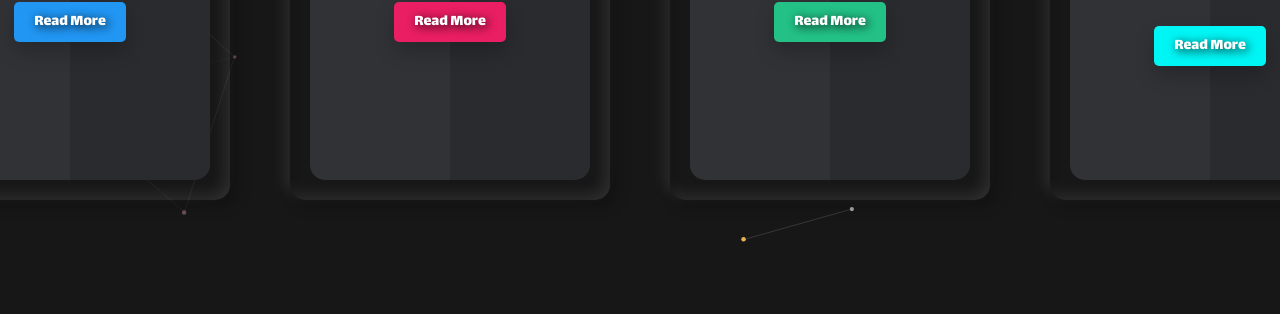
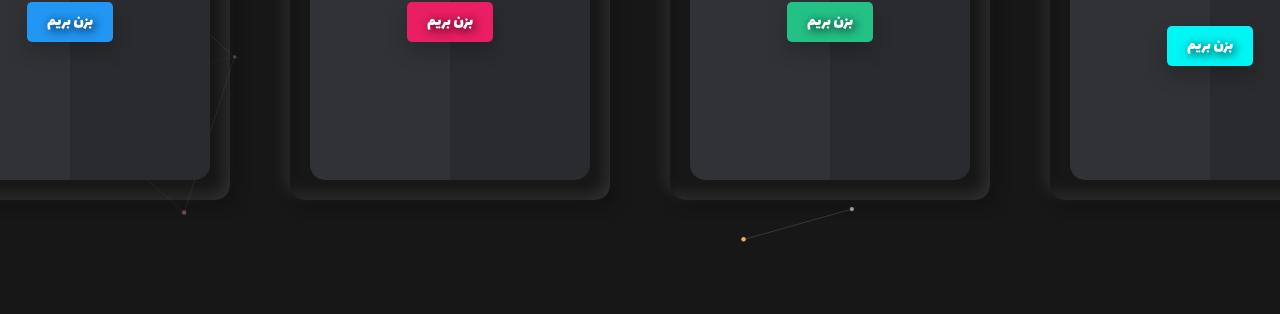
Before and after one commit to WiseMindDev/FastTool, a plain HTML site: page index.html in a window 1280 px wide. Shown: the part 546-860 px from the top of the page. Drawn offline with nearby package versions, Linux system fonts and the light colour scheme.

Commit message:
Update index.html
changed  '' read more '' to '' بزن بریم ''

```diff
--- a/index.html
+++ b/index.html
@@ -54,7 +54,7 @@
                 <h3></h3>
                 <p></p>
                 <a href="tools/Password-Generator.html" target="_blank"
-                  >Read More</a
+                  >بزن بریم</a
                 >
               </div>
             </div>
@@ -67,7 +67,7 @@
                 <h3></h3>
                 <p></p>
                 <a href="tools/Expense-Tracker.html" target="_blank"
-                  >Read More</a
+                  >بزن بریم</a
                 >
               </div>
             </div>
@@ -79,7 +79,7 @@
                 <h2>ToDo APP</h2>
                 <h3></h3>
                 <p></p>
-                <a href="tools/ToDo-App.html" target="_blank">Read More</a>
+                <a href="tools/ToDo-App.html" target="_blank">بزن بریم</a>
               </div>
             </div>
           </div>
@@ -91,7 +91,7 @@
                 <h3></h3>
                 <p></p>
                 <a href="tools/typing-speed-test.html" target="_blank"
-                  >Read More</a
+                  >بزن بریم</a
                 >
               </div>
             </div>
```
